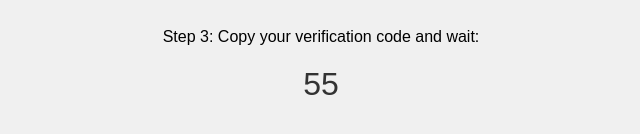
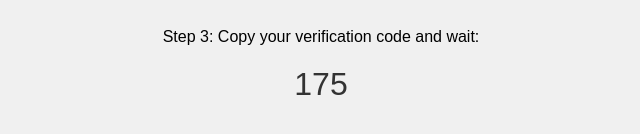
Before and after one commit to mgayushjs/studyrays, a plain HTML site: page index.html in a window 1280 px wide. Shown: the part 360-494 px from the top of the page, 319-959 px from the left. Drawn offline with Linux system fonts and the light colour scheme.

Commit message:
index.html

```diff
--- a/index.html
+++ b/index.html
@@ -41,10 +41,10 @@
   <button onclick="window.open('https://streamfiles.eu.org/verify.php', '_blank')">Open Verify Page</button>
 
   <p>Step 3: Copy your verification code and wait:</p>
-  <div id="countdown">60</div>
+  <div id="countdown">180</div>
 
   <script>
-    let timeLeft = 60; // ⏳ now 60 seconds
+    let timeLeft = 180; // ⏳ now 180 seconds
     const countdownEl = document.getElementById('countdown');
 
     const timer = setInterval(() => {
```
